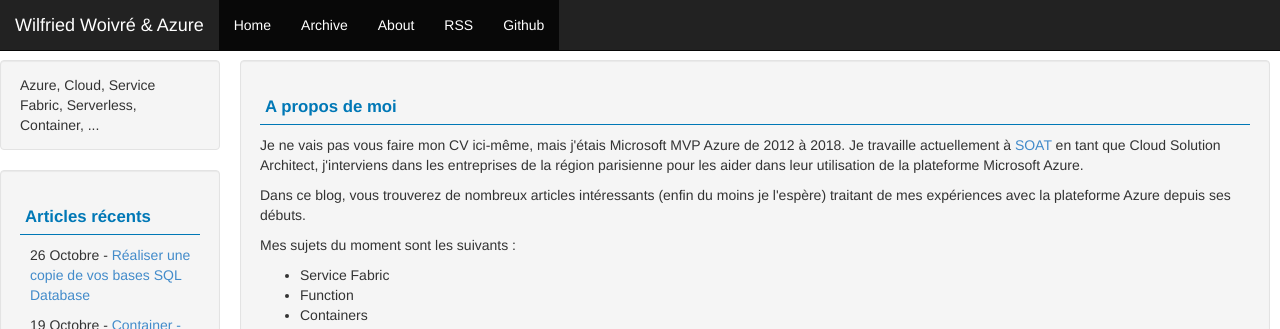
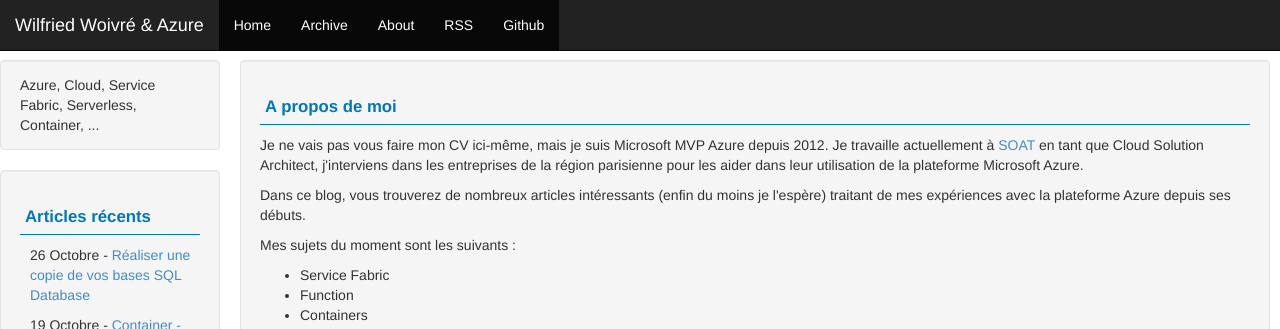
Before and after one commit to wilfriedwoivre/wilfriedwoivre.github.io, a Jekyll site: the page built from about.html, in a window 1280 px wide and 900 px high. Shown: the top 329 px of the window. Built offline with Jekyll 4.4.1, drawn with Linux system fonts in a browser that asks for light colours.

Commit message:
MVP Azure return

```diff
--- a/about.html
+++ b/about.html
@@ -6,7 +6,7 @@ title : A propos de moi
 <div class="well">
     <p class="title">A propos de moi</p>
     <p>
-        Je ne vais pas vous faire mon CV ici-même, mais j'&eacute;tais Microsoft MVP Azure de 2012 à 2018.
+        Je ne vais pas vous faire mon CV ici-même, mais je suis Microsoft MVP Azure depuis 2012.
         Je travaille actuellement à <a href="http://soat.fr">SOAT</a> en tant que Cloud Solution Architect, j'interviens dans les entreprises de la région parisienne pour les aider dans leur utilisation de la plateforme Microsoft Azure.
     </p>
     <p>
```
